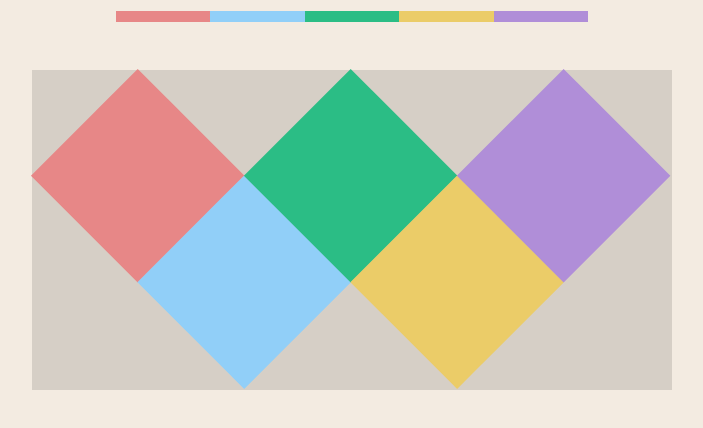
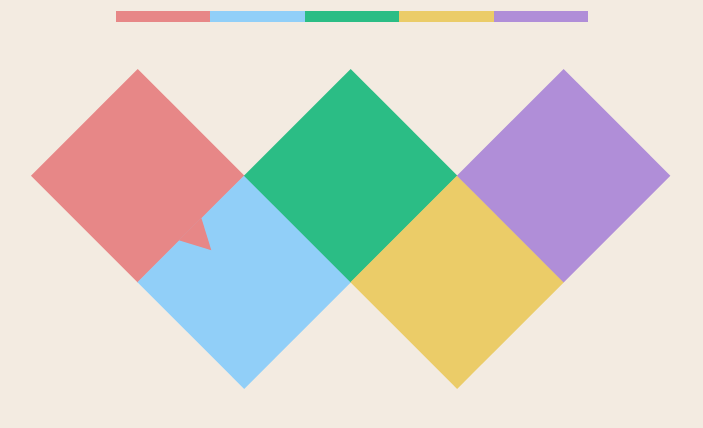
Before and after one commit to rajbhardwaj1/Marketing-Analysit-p16, a plain HTML site: page index.html in a window 1280 px wide. Shown: the part 156-584 px from the top of the page, without its empty margins (288-991 px from the left). Drawn offline with Linux system fonts and the light colour scheme.

Commit message:
market chart v1.3

```diff
--- a/index.html
+++ b/index.html
@@ -19,6 +19,7 @@
           <div class="l5"></div>
         </div>
       </div>
+
     </section>
     <section class="hero-section">
         <div class="container">
@@ -27,6 +28,11 @@
             <div class="box3"></div>
             <div class="box4"></div>
             <div class="box5"></div>
+
+            <div class="tra1"></div>
+            <div class="tra2"></div>
+            <div class="tra3"></div>
+            <div class="tra4"></div>
         </div>
     </section>
   </body>
--- a/style.css
+++ b/style.css
@@ -76,7 +76,7 @@ h1{
 .container{
     width: 50%;
     aspect-ratio: 2/1;
-    background-color: rgba(0, 0, 0, 0.123);
+    /* background-color: rgba(0, 0, 0, 0.123); */
     margin-top: 3rem;
     display: flex;
     position: relative;
@@ -108,7 +108,22 @@ h1{
     background-color: rgb(176,142,216);
     transform: translate(302%,20%) rotate(45deg);
 }
-.box5:hover{
-    transition: translate 0.3s ease-in-out;
 
+
+.tra1,.tra2,.tra3,.tra4{
+    /* height: 0; */
+    /* width: 0; */
+    position: absolute;
+    /* border-bottom: 1rem solid transparent; */
+    /* border-top: 1rem solid transparent; */
 }
+.tra1{
+    width: 50%;
+    height: 50%;
+    background-color:#E78787;
+    clip-path: polygon(20% 10%, 0% 20%, 0% 0%);
+    transform: translate(60%,111%) rotate(45deg);
+}
+.tra2{
+    border-left: 50% solid #bd792b;
+}
```
